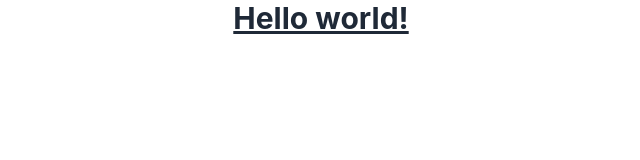
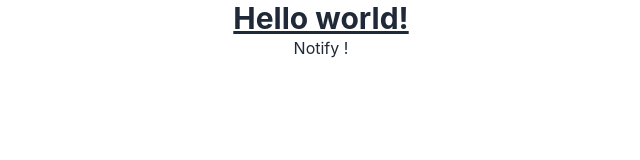
Before and after one commit to anamerasul/gymer-alex-v1, a React (Create React App) app: page / in a window 1280 px wide. Shown: the top 160 px of the page, without its empty margins (319-959 px from the left). Built offline with nearby package versions, Linux system fonts and the light colour scheme.

Commit message:
react tostify install

```diff
--- a/package.json
+++ b/package.json
@@ -15,6 +15,7 @@
     "react-router": "^6.3.0",
     "react-router-dom": "^6.3.0",
     "react-scripts": "5.0.1",
+    "react-toastify": "^8.2.0",
     "web-vitals": "^2.1.0"
   },
   "scripts": {
--- a/src/App.js
+++ b/src/App.js
@@ -1,13 +1,17 @@
 import logo from './logo.svg';
 import './App.css';
+import { ToastContainer, toast } from 'react-toastify';
 
+import 'react-toastify/dist/ReactToastify.css';
 function App() {
+  const notify = () => toast("Wow so easy !");
   return (
     <div className="App">
       <h1 className="text-3xl font-bold underline">
         Hello world!
       </h1>
-
+      <button onClick={notify}>Notify !</button>
+      <ToastContainer />
     </div>
   );
 }
```
Also changed, not shown: 1 other file (tests, documents, lock files or other folders).
